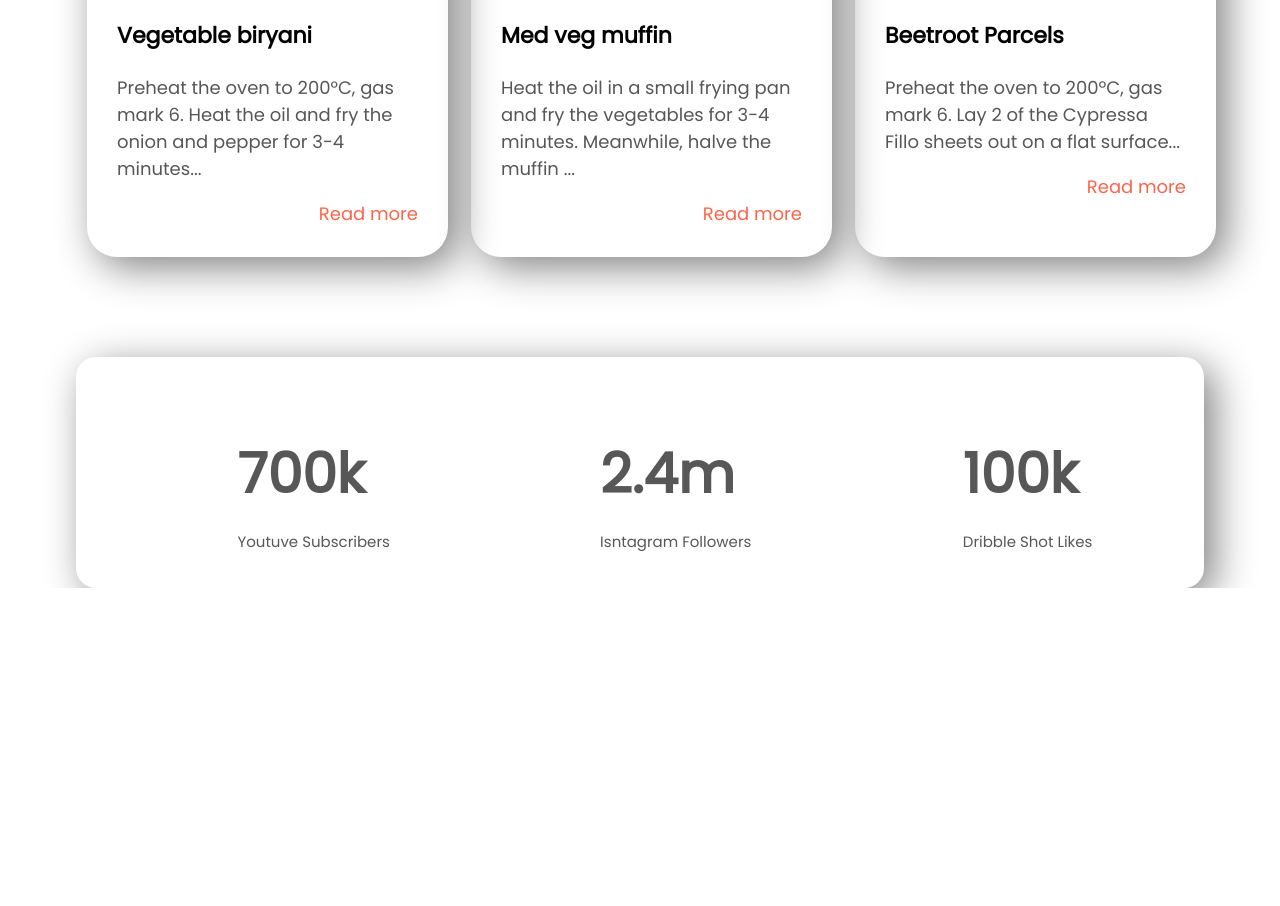
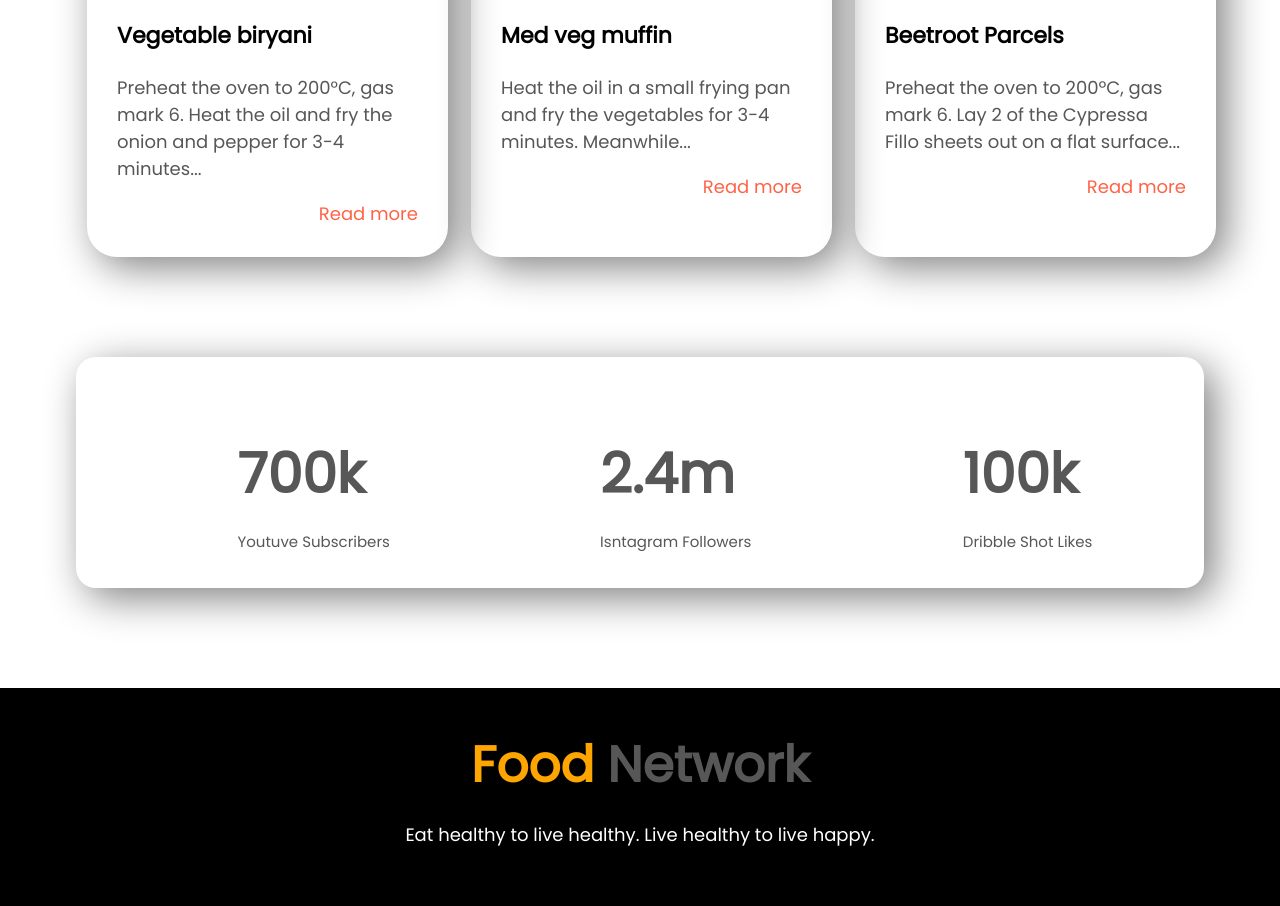
Before and after one commit to saleheen2021/assignment-1_food-network, a plain HTML site: page index.html in a window 1280 px wide. Shown: the part 1925-2831 px from the top of the page. Before the commit the page ends 2513 px from the top, so only its background shows below. Drawn offline with Linux system fonts and the light colour scheme.

Commit message:
footer updated

```diff
--- a/index.html
+++ b/index.html
@@ -69,8 +69,7 @@
                 </div>
                 <div class="recipy-details">
                     <h3>Med veg muffin</h3>
-                    <p>Heat the oil in a small frying pan and fry the vegetables for 3-4 minutes. Meanwhile, halve the
-                        muffin ... </p>
+                    <p>Heat the oil in a small frying pan and fry the vegetables for 3-4 minutes. Meanwhile...</p>
                     <a target="_blank"
                         href="https://www.waitrose.com/content/waitrose/en/home/recipes/recipe_directory/m/med-veg-muffin.html"
                         class="link-details">Read more</a>
@@ -106,6 +105,10 @@
             <p>Dribble Shot Likes</p>
         </div>
     </section>
+    <footer>
+        <h2><span class="colored-text">Food</span> Network</h2>
+        <p>Eat healthy to live healthy. Live healthy to live happy.</p>
+    </footer>
 </body>
 
 </html>
--- a/style.css
+++ b/style.css
@@ -141,3 +141,14 @@ h2{
 .follower-item p {
     font-size: 15px;
 }
+
+footer {
+    background-color: black;
+    margin-top: 100px ;
+    text-align: center;
+    padding: 40px 0px;
+}
+
+footer p {
+    color: white;
+}
```
